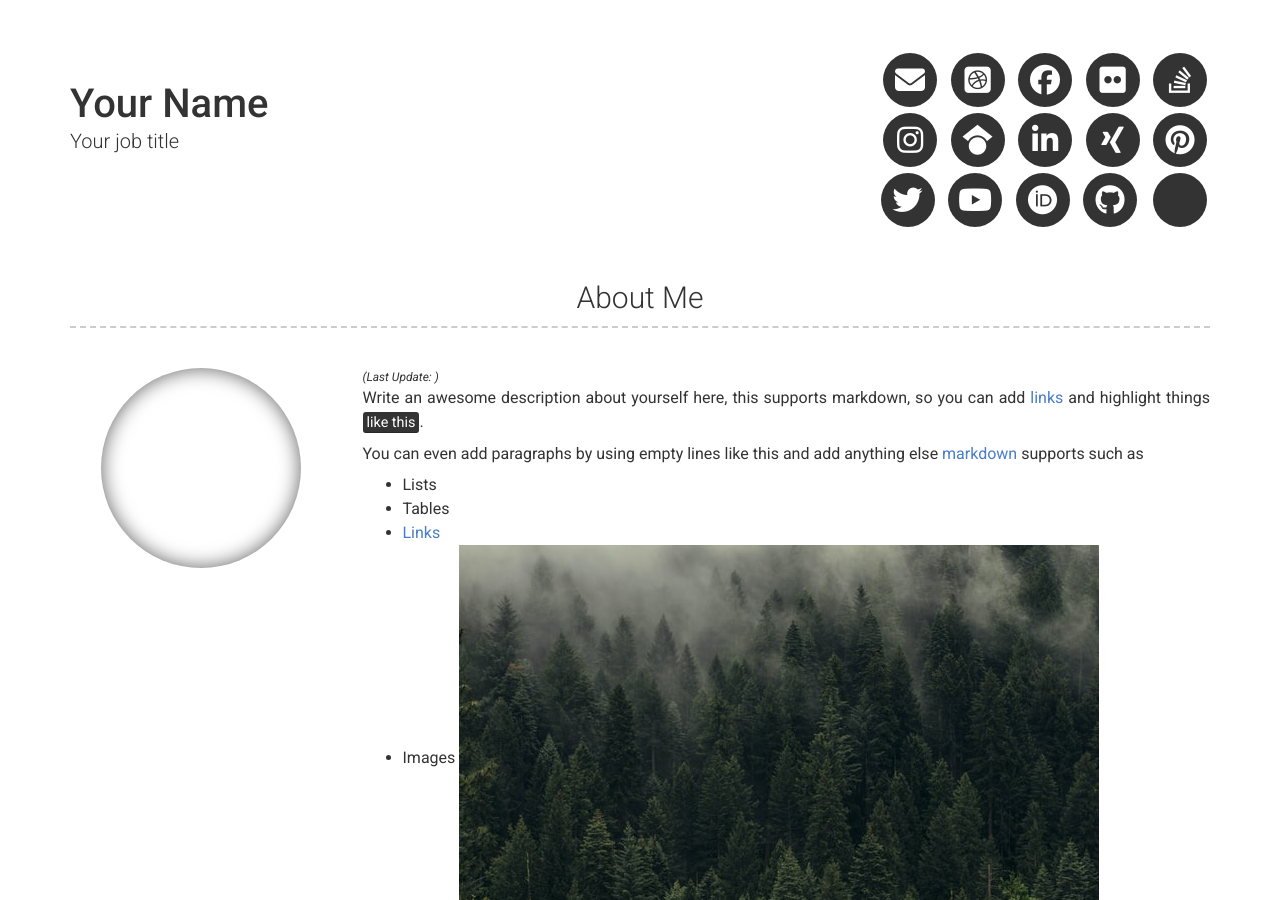
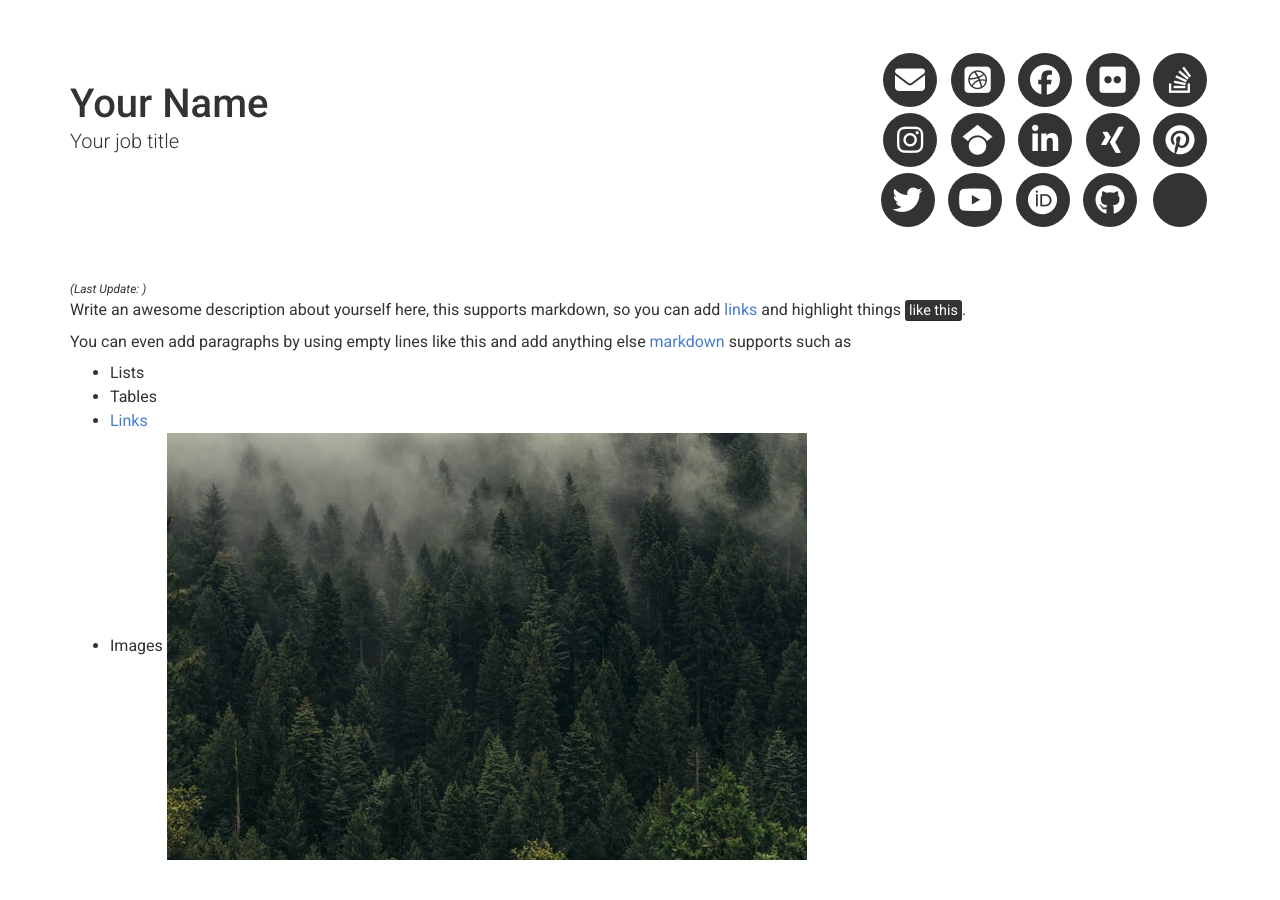
Before and after one commit to mo-shakiba/intCV, a Jekyll site: the page built from index.md, in a window 1280 px wide and 900 px high. Built offline with Jekyll 4.4.1, drawn with Linux system fonts in a browser that asks for light colours.

Commit message:
Update about.html

```diff
--- a/_includes/about.html
+++ b/_includes/about.html
@@ -1,15 +1,8 @@
 <div class="container intro-container">
-  <h3 id="{{ site.about_title | slugify | default: 'about-me' }}">{{ site.about_title | default:
-  "About Me" }}</h3>
   <div class="row clearfix">
-    {%- if site.about_profile_image -%}
-      <div class="col-xs-12 col-sm-4 col-md-3 no-print">
-        <span class="profile-img" style="background-image: url({{ site.about_profile_image | relative_url }})"></span>
-      </div>
-    {%- endif -%}
-    <div class="{{ 'col-xs-12 ' }}{%- if site.about_profile_image -%}col-sm-8 col-md-9 col-print-12{%- endif -%}">
+    <div class="col-xs-12">
       <i style="font-size: 12px;">(Last Update: {{ site.last_update }})</i>
-      {{ site.about_content | strip | markdownify }}
+        {{ site.about_content | strip | markdownify }}
     </div>
   </div>
 </div>
```
